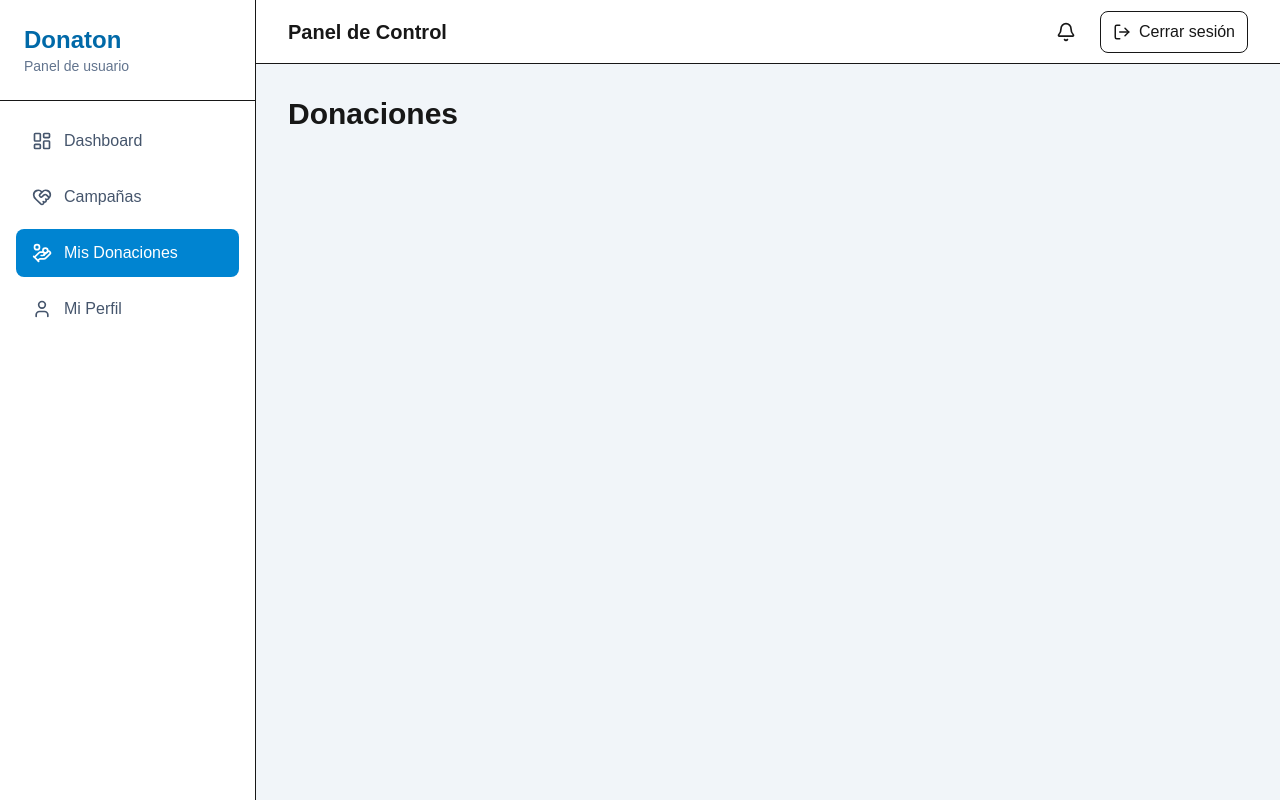
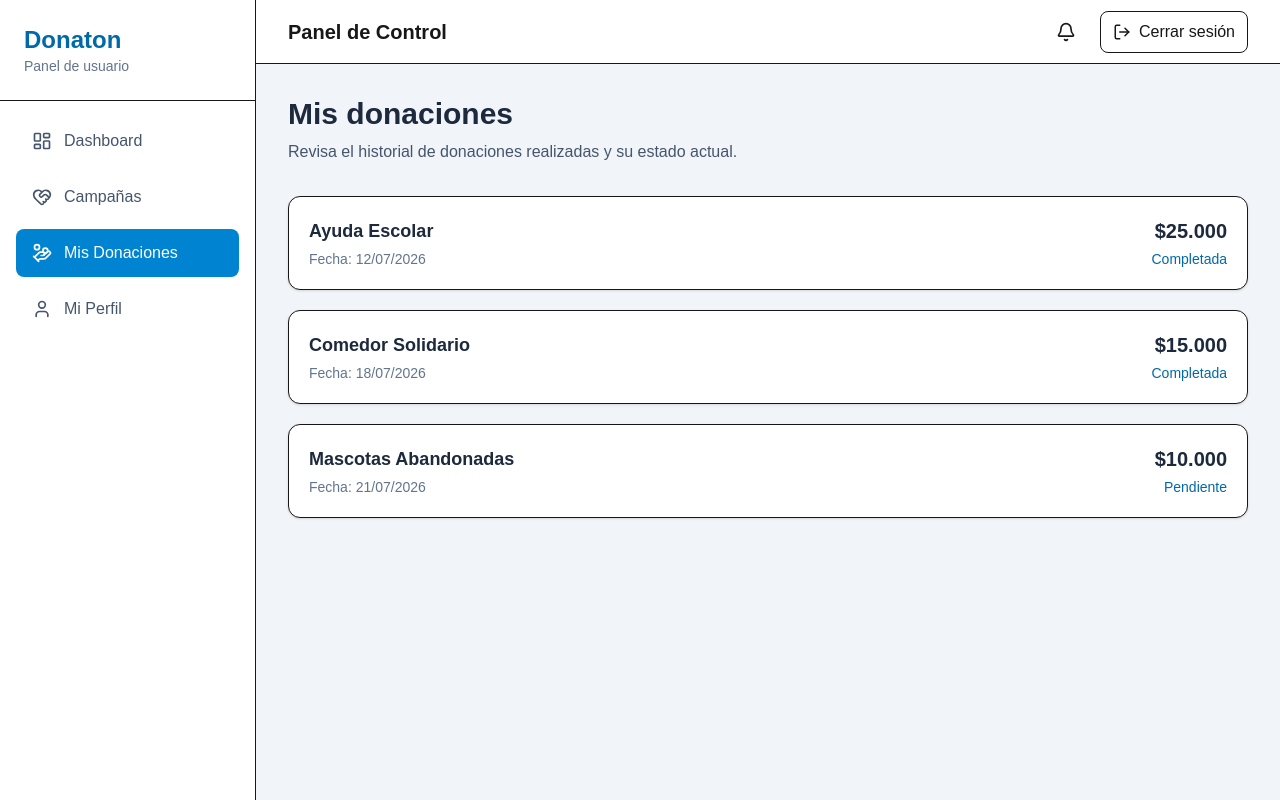
Before and after one commit to SmCarrera22/Donaton-platform, a Next.js app in the folder frontend/: page /donations in a window 1280 px wide. Built offline with nearby package versions, Linux system fonts and the light colour scheme.

Commit message:
feat: donations and profile pages

```diff
--- a/frontend/app/(protected)/donations/page.tsx
+++ b/frontend/app/(protected)/donations/page.tsx
@@ -1,3 +1,11 @@
+import DonationHeader from "@/components/donations/DonationHeader";
+import DonationList from "@/components/donations/DonationList";
+
 export default function DonationsPage() {
-    return <h1 className="text-3xl font-bold">Donaciones</h1>;
+    return (
+        <>
+            <DonationHeader />
+            <DonationList />
+        </>
+    );
 }
--- a/frontend/app/(protected)/profile/page.tsx
+++ b/frontend/app/(protected)/profile/page.tsx
@@ -1,3 +1,11 @@
+import ProfileHeader from "@/components/profile/ProfileHeader";
+import ProfileCard from "@/components/profile/ProfileCard";
+
 export default function ProfilePage() {
-    return <h1 className="text-3xl font-bold">Mi Perfil</h1>;
+    return (
+        <>
+            <ProfileHeader />
+            <ProfileCard />
+        </>
+    );
 }
--- /dev/null
+++ b/frontend/components/donations/DonationHeader.tsx
@@ -0,0 +1,13 @@
+export default function DonationHeader() {
+    return (
+        <section className="mb-8">
+            <h1 className="text-3xl font-bold text-slate-800">
+                Mis donaciones
+            </h1>
+
+            <p className="mt-2 text-slate-600">
+                Revisa el historial de donaciones realizadas y su estado actual.
+            </p>
+        </section>
+    );
+}
--- /dev/null
+++ b/frontend/components/donations/DonationItem.tsx
@@ -0,0 +1,39 @@
+interface DonationItemProps {
+    campaignTitle: string;
+    amount: string;
+    status: string;
+    createdAt: string;
+}
+
+export default function DonationItem({
+                                         campaignTitle,
+                                         amount,
+                                         status,
+                                         createdAt,
+                                     }: DonationItemProps) {
+    return (
+        <div className="rounded-xl border bg-white p-5 shadow-sm">
+            <div className="flex items-center justify-between">
+                <div>
+                    <h3 className="text-lg font-semibold text-slate-800">
+                        {campaignTitle}
+                    </h3>
+
+                    <p className="mt-1 text-sm text-slate-500">
+                        Fecha: {createdAt}
+                    </p>
+                </div>
+
+                <div className="text-right">
+                    <p className="text-xl font-bold text-slate-800">
+                        {amount}
+                    </p>
+
+                    <p className="mt-1 text-sm font-medium text-sky-700">
+                        {status}
+                    </p>
+                </div>
+            </div>
+        </div>
+    );
+}
--- /dev/null
+++ b/frontend/components/donations/DonationList.tsx
@@ -0,0 +1,38 @@
+import DonationItem from "./DonationItem";
+
+const donations = [
+    {
+        campaignTitle: "Ayuda Escolar",
+        amount: "$25.000",
+        status: "Completada",
+        createdAt: "12/07/2026",
+    },
+    {
+        campaignTitle: "Comedor Solidario",
+        amount: "$15.000",
+        status: "Completada",
+        createdAt: "18/07/2026",
+    },
+    {
+        campaignTitle: "Mascotas Abandonadas",
+        amount: "$10.000",
+        status: "Pendiente",
+        createdAt: "21/07/2026",
+    },
+];
+
+export default function DonationList() {
+    return (
+        <section className="space-y-5">
+            {donations.map((donation) => (
+                <DonationItem
+                    key={`${donation.campaignTitle}-${donation.createdAt}`}
+                    campaignTitle={donation.campaignTitle}
+                    amount={donation.amount}
+                    status={donation.status}
+                    createdAt={donation.createdAt}
+                />
+            ))}
+        </section>
+    );
+}
--- /dev/null
+++ b/frontend/components/profile/ProfileCard.tsx
@@ -0,0 +1,49 @@
+export default function ProfileCard() {
+    return (
+        <section className="rounded-xl border bg-white p-6 shadow-sm">
+            <div className="mb-6 flex items-center gap-4">
+                <div className="flex h-16 w-16 items-center justify-center rounded-full bg-sky-600 text-2xl font-bold text-white">
+                    S
+                </div>
+
+                <div>
+                    <h2 className="text-xl font-bold text-slate-800">
+                        Usuario Donaton
+                    </h2>
+
+                    <p className="text-sm text-slate-500">
+                        usuario@donaton.cl
+                    </p>
+                </div>
+            </div>
+
+            <div className="grid gap-4 md:grid-cols-2">
+                <ProfileField label="Rol" value="USER" />
+                <ProfileField label="Teléfono" value="+56 9 1234 5678" />
+                <ProfileField label="Región" value="Metropolitana" />
+                <ProfileField label="Comuna" value="Santiago" />
+                <ProfileField label="Dirección" value="Av. Siempre Viva 742" />
+            </div>
+        </section>
+    );
+}
+
+function ProfileField({
+                          label,
+                          value,
+                      }: {
+    label: string;
+    value: string;
+}) {
+    return (
+        <div>
+            <p className="text-sm font-medium text-slate-500">
+                {label}
+            </p>
+
+            <p className="mt-1 rounded-lg border bg-slate-50 px-4 py-3 text-slate-800">
+                {value}
+            </p>
+        </div>
+    );
+}
--- /dev/null
+++ b/frontend/components/profile/ProfileHeader.tsx
@@ -0,0 +1,13 @@
+export default function ProfileHeader() {
+    return (
+        <section className="mb-8">
+            <h1 className="text-3xl font-bold text-slate-800">
+                Mi perfil
+            </h1>
+
+            <p className="mt-2 text-slate-600">
+                Administra tu información personal y datos de contacto.
+            </p>
+        </section>
+    );
+}
--- /dev/null
+++ b/frontend/types/donation.ts
@@ -0,0 +1,7 @@
+export interface Donation {
+    id: number;
+    campaignTitle: string;
+    amount: number;
+    status: "PENDING" | "COMPLETED" | "CANCELLED";
+    createdAt: string;
+}
--- /dev/null
+++ b/frontend/types/user.ts
@@ -0,0 +1,10 @@
+export interface UserProfile {
+    id: number;
+    name: string;
+    email: string;
+    phone?: string;
+    address?: string;
+    region?: string;
+    comuna?: string;
+    role: "USER" | "ADMIN";
+}
```
